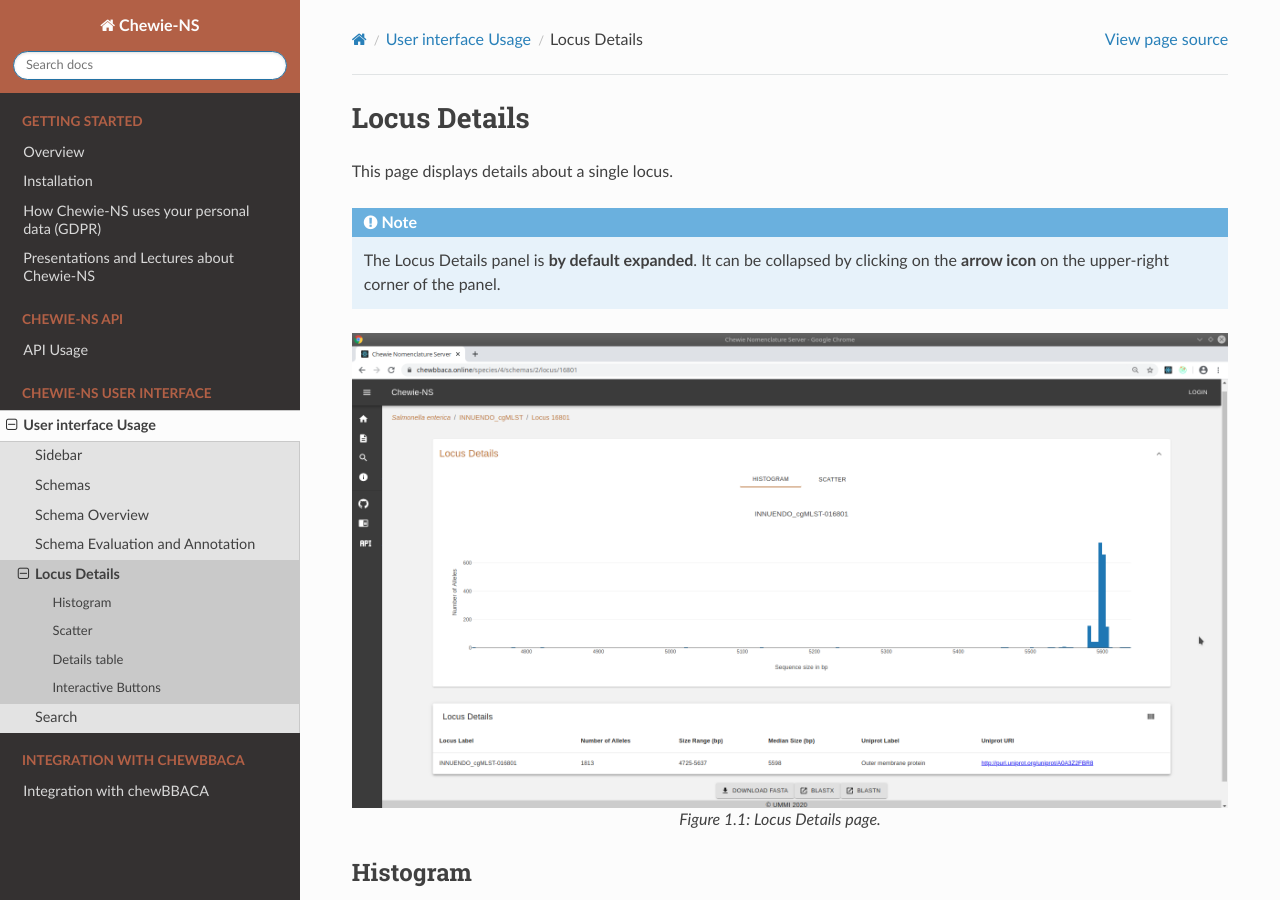
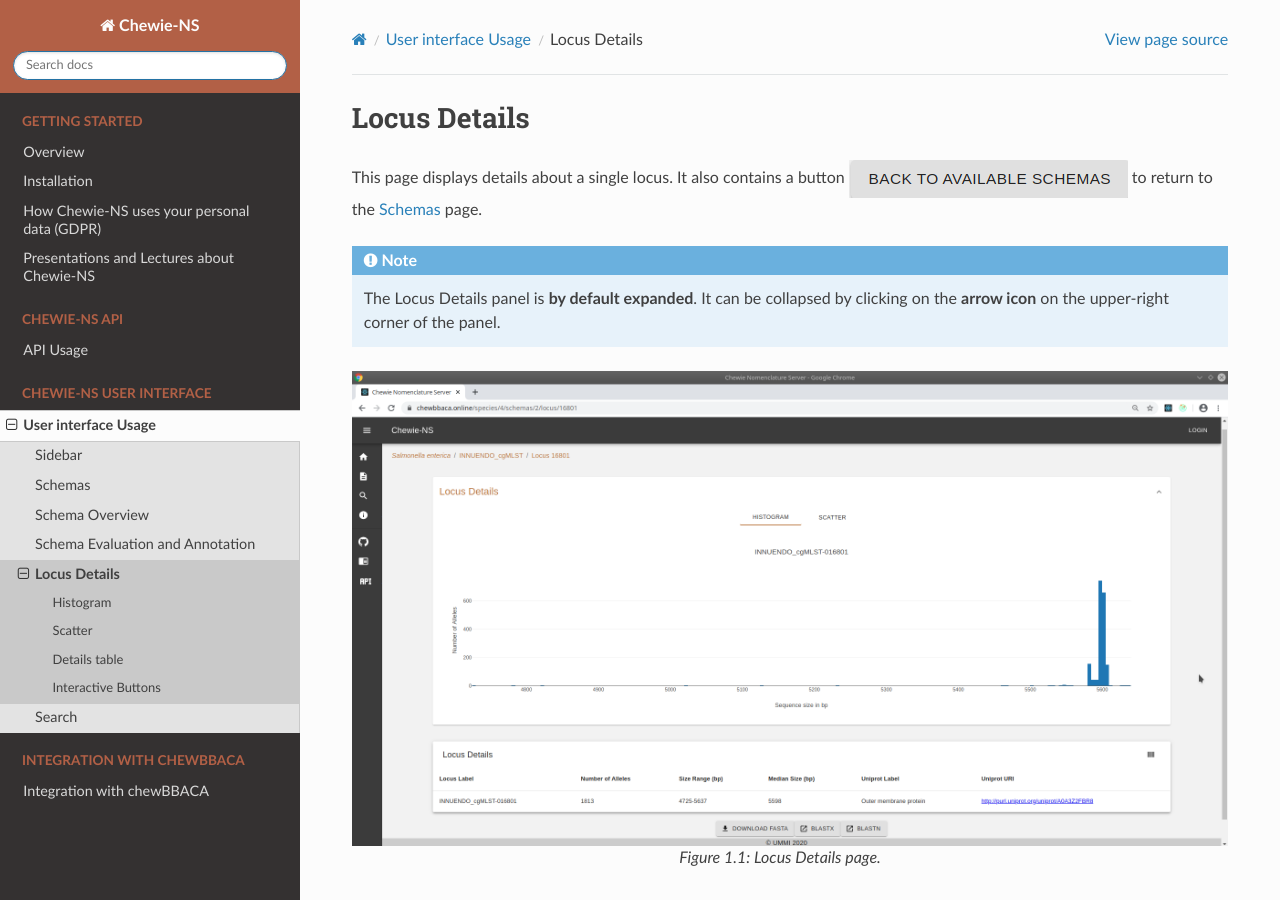
Before and after one commit to B-UMMI/Chewie-NS, a Sphinx documentation site: the page built from docs/user_interface/locus_details.rst, in a window 1280 px wide and 900 px high. Built offline with Sphinx 7.4.7 and the Read the Docs theme 2.0.0, drawn with Linux system fonts in a browser that asks for light colours.

Commit message:
Added the new 'Back to Available Schemas' button description.

```diff
--- a/docs/user_interface/locus_details.rst
+++ b/docs/user_interface/locus_details.rst
@@ -1,7 +1,7 @@
 Locus Details
 =============
 
-This page displays details about a single locus.
+This page displays details about a single locus. It also contains a button |back| to return to the :doc:`schemas` page.
 
 .. note::
     The Locus Details panel is **by default expanded**. It can be collapsed by clicking on the **arrow icon** on the
@@ -11,6 +11,9 @@
     :align: center
 
     Figure 1.1: Locus Details page.
+
+.. |back| image:: ../resources/back_button.png
+    :align: middle
 
 Histogram
 ---------
--- a/docs/user_interface/schema_evaluation.rst
+++ b/docs/user_interface/schema_evaluation.rst
@@ -1,12 +1,15 @@
 Schema Evaluation and Annotation
 ================================
 
-This page displays details about a single schema.
+This page displays details about a single schema. It also contains a button |back| to return to the :doc:`schemas` page.
 
 .. figure:: ../resources/schema_evaluation_overview.png
     :align: center
 
     Figure 1.1: Schema Evaluation and Annotation page.
+
+.. |back| image:: ../resources/back_button.png
+    :align: middle
 
 Parameters table
 ----------------
--- a/docs/user_interface/schema_overview.rst
+++ b/docs/user_interface/schema_overview.rst
@@ -1,12 +1,15 @@
 Schema Overview
 ===============
 
-This page displays information on all schemas available for a given species.
+This page displays information on all schemas available for a given species. It also contains a button |back| to return to the :doc:`schemas` page.
 
 .. figure:: ../resources/schemas_overview_full.png
     :align: center
 
     Figure 1.1: Schema Overview page.
+
+.. |back| image:: ../resources/back_button.png
+    :align: middle
 
 Parameters table
 ----------------
```
Also changed, not shown: docs/resources/back_button.png (added).
